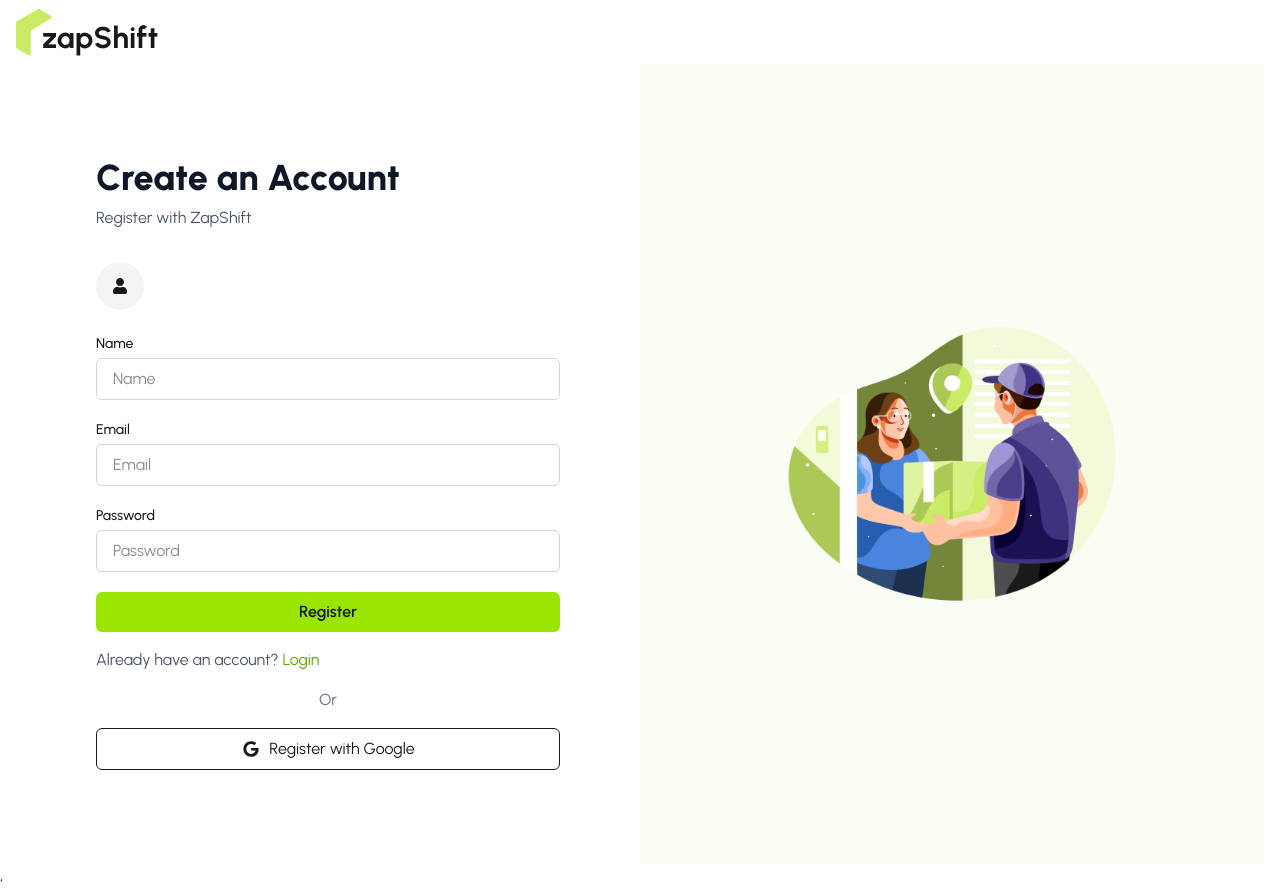
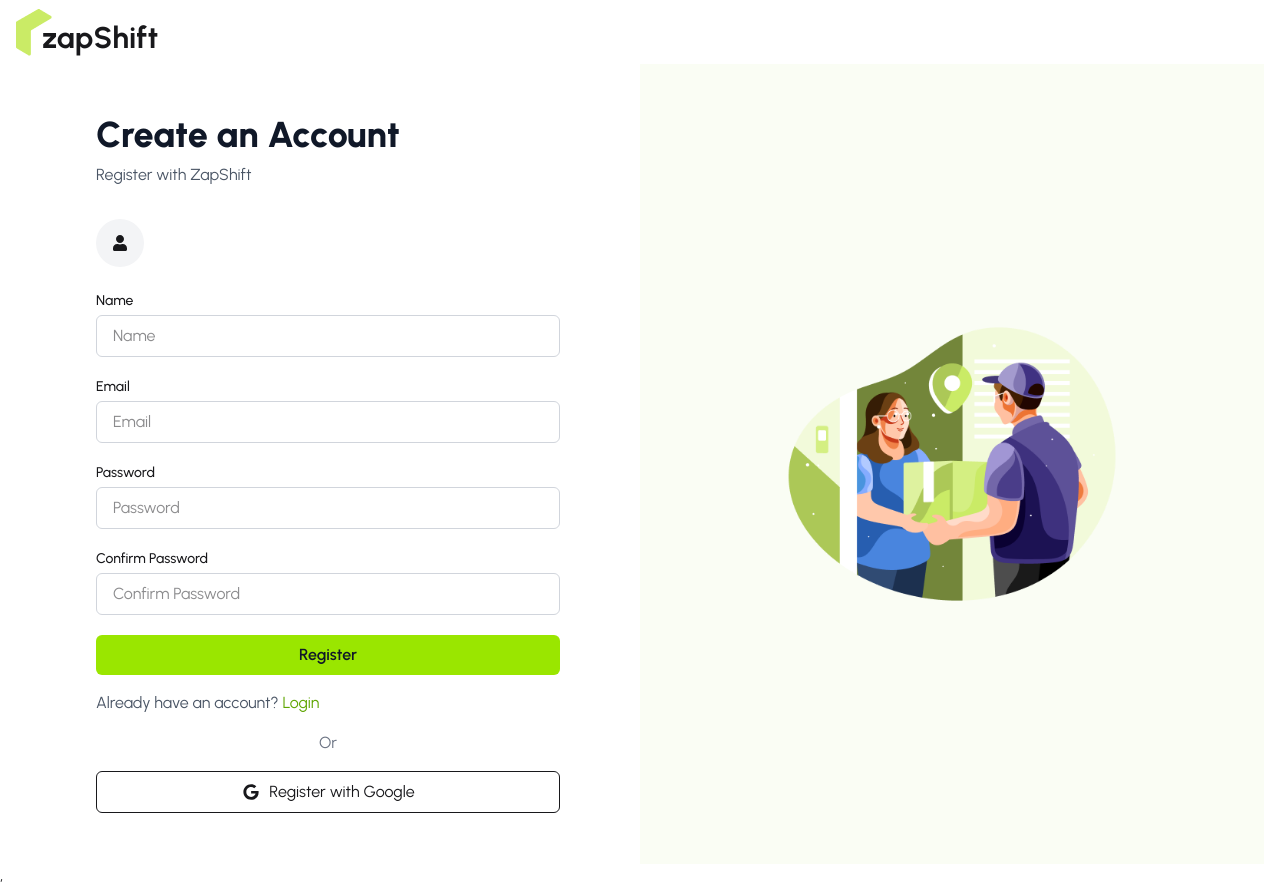
Before and after one commit to Tanvi183/Zap-shift-frontend, a React (Vite) app: page /register in a window 1280 px wide. Built offline with nearby package versions, Linux system fonts and the light colour scheme.

Commit message:
React Hook Form & Create Registration Page

```diff
--- a/package.json
+++ b/package.json
@@ -15,6 +15,7 @@
     "leaflet": "^1.9.4",
     "react": "^19.2.0",
     "react-dom": "^19.2.0",
+    "react-hook-form": "^7.66.1",
     "react-icons": "^5.5.0",
     "react-leaflet": "^5.0.0-rc.2",
     "react-responsive-carousel": "^3.2.23",
--- a/src/pages/Auth/Register/Register.jsx
+++ b/src/pages/Auth/Register/Register.jsx
@@ -1,8 +1,25 @@
 import React from "react";
+import { Link } from "react-router";
+import { useForm } from "react-hook-form";
 import { FaGoogle, FaUser } from "react-icons/fa";
-import { Link } from "react-router";
 
 const Register = () => {
+  const {
+    register,
+    handleSubmit,
+    formState: { errors },
+    watch, // Watch password and confirmPassword
+  } = useForm();
+
+  // Watch the values of password and confirmPassword
+  const password = watch("password", "");
+  const confirmPassword = watch("confirmPassword", "");
+
+  // Handle form submission
+  const handleRegistation = (data) => {
+    console.log(data);
+  };
+
   return (
     <div>
       {/* Title */}
@@ -17,15 +34,25 @@ const Register = () => {
       </div>
 
       {/* Form */}
-      <form className="space-y-5">
+      <form onSubmit={handleSubmit(handleRegistation)} className="space-y-5">
         {/* Name */}
         <div>
           <label className="block text-sm font-medium mb-1">Name</label>
           <input
             type="text"
+            {...register("name", {
+              required: "Name is required",
+              maxLength: {
+                value: 20,
+                message: "Name cannot be longer than 20 characters",
+              },
+            })}
             placeholder="Name"
             className="w-full border border-gray-300 rounded-md px-4 py-2 focus:ring-2 focus:ring-lime-400"
           />
+          {errors.name && (
+            <span className="text-red-500">{errors.name.message}</span>
+          )}
         </div>
 
         {/* Email */}
@@ -33,9 +60,19 @@ const Register = () => {
           <label className="block text-sm font-medium mb-1">Email</label>
           <input
             type="email"
+            {...register("email", {
+              required: "Email is required",
+              pattern: {
+                value: /^[A-Z0-9._%+-]+@[A-Z0-9.-]+\.[A-Z]{2,}$/i,
+                message: "invalid email address",
+              },
+            })}
             placeholder="Email"
             className="w-full border border-gray-300 rounded-md px-4 py-2 focus:ring-2 focus:ring-lime-400"
           />
+          {errors.email && (
+            <span className="text-red-500">{errors.email.message}</span>
+          )}
         </div>
 
         {/* Password */}
@@ -43,9 +80,39 @@ const Register = () => {
           <label className="block text-sm font-medium mb-1">Password</label>
           <input
             type="password"
+            {...register("password", {
+              required: "Password is required",
+              minLength: {
+                value: 6,
+                message: "Password must be at least 6 characters long",
+              },
+            })}
             placeholder="Password"
             className="w-full border border-gray-300 rounded-md px-4 py-2 focus:ring-2 focus:ring-lime-400"
           />
+          {errors.password && (
+            <p className="text-red-500">{errors.password.message}</p>
+          )}
+        </div>
+
+        {/* Confirm Password */}
+        <div>
+          <label className="block text-sm font-medium mb-1">
+            Confirm Password
+          </label>
+          <input
+            type="password"
+            {...register("confirmPassword", {
+              required: "Please confirm your password",
+              validate: (value) =>
+                value === password || "Passwords do not match",
+            })}
+            placeholder="Confirm Password"
+            className="w-full border border-gray-300 rounded-md px-4 py-2 focus:ring-2 focus:ring-lime-400"
+          />
+          {errors.confirmPassword && (
+            <p className="text-red-500">{errors.confirmPassword.message}</p>
+          )}
         </div>
 
         {/* Register Button */}
```
Also changed, not shown: 1 other file (tests, documents, lock files or other folders).
